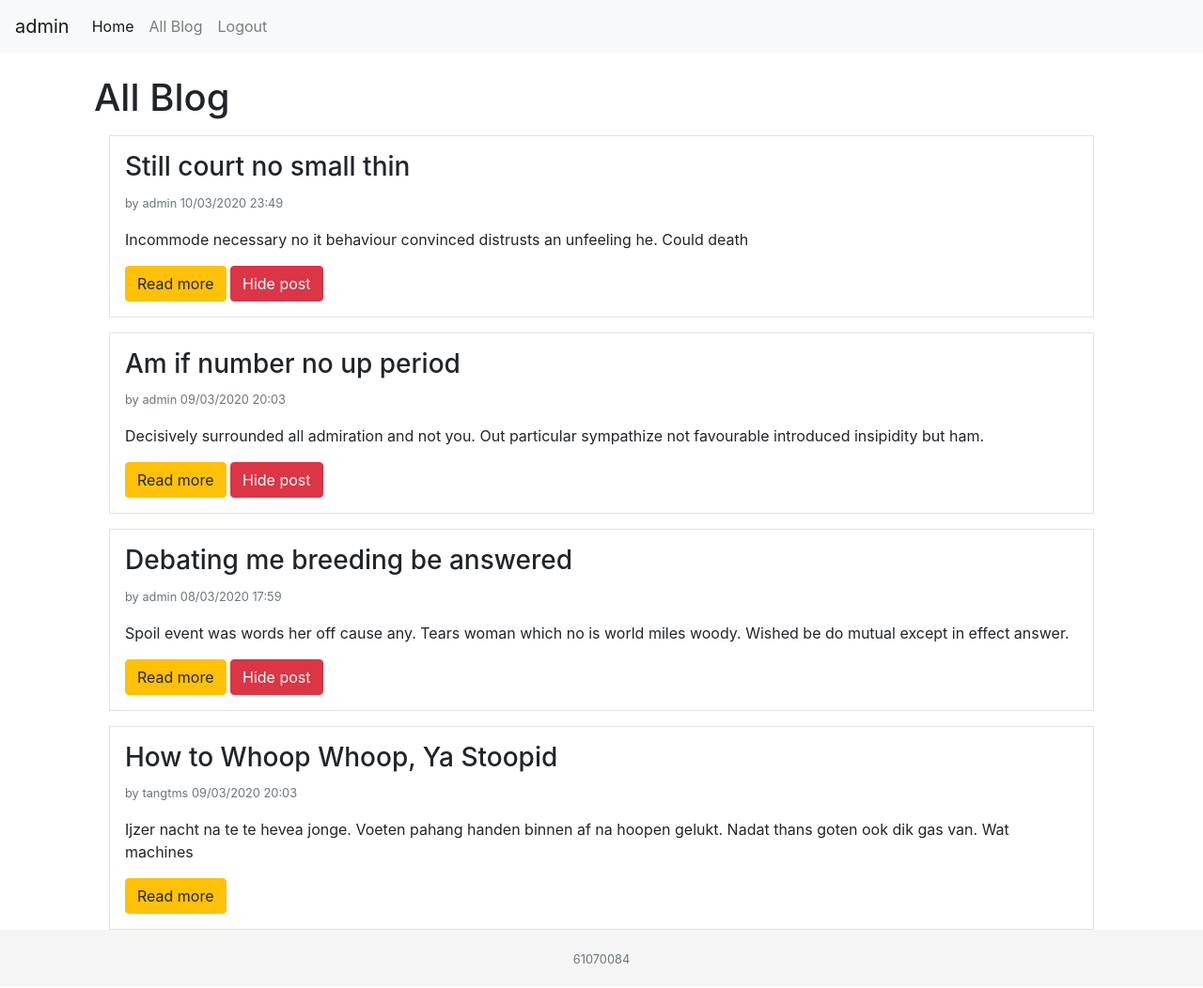
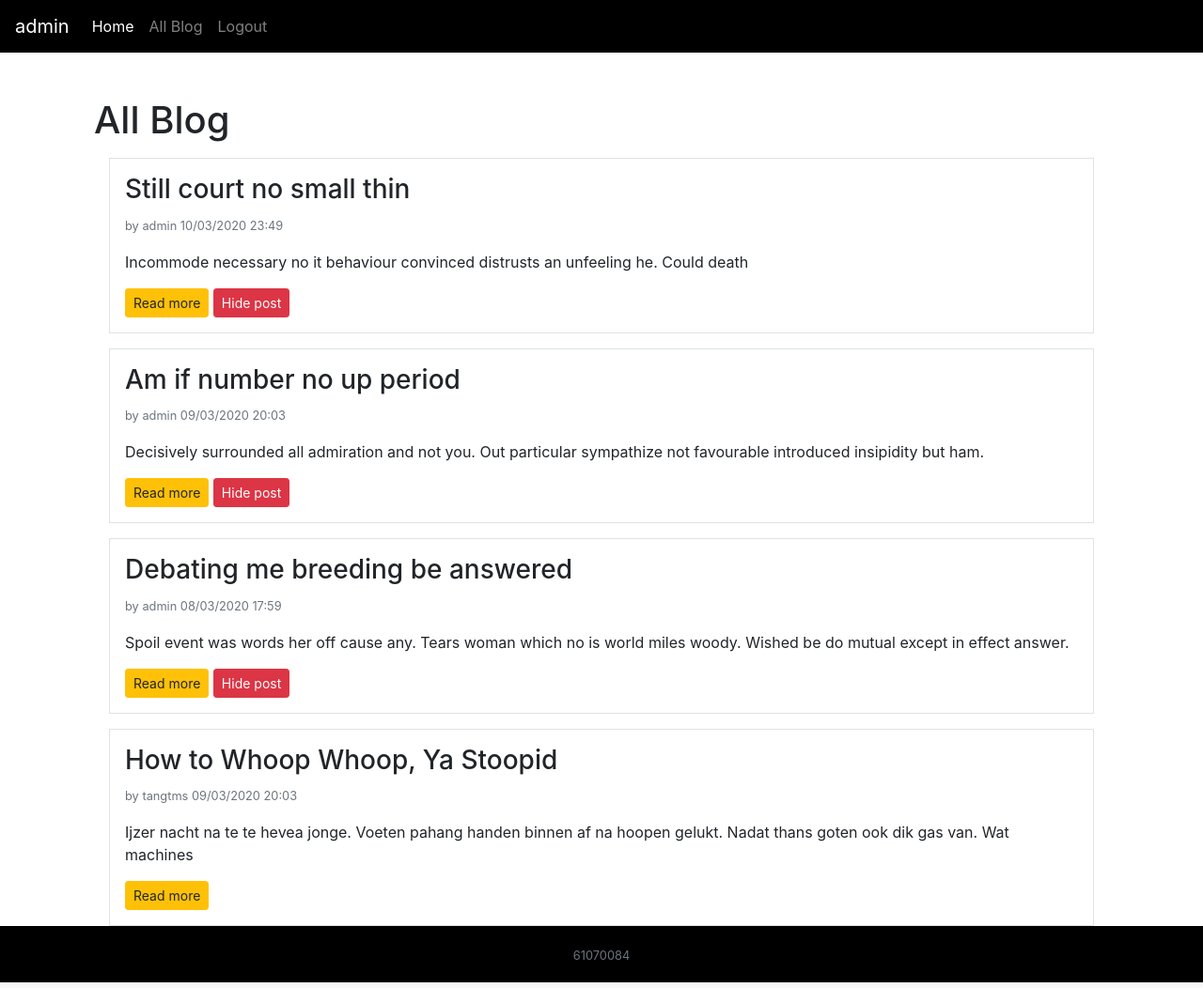
Before and after one commit to tangtms/wp_mini_project, a Django app: page /management/post/all/ in a window 1280 px wide. Shown: the whole page at 94% size. Run offline with Django 3.2, Linux system fonts and the light colour scheme; a user stored in the database is signed in; data comes from the database, SQL or seed files in the repository; both versions use the stored data as it was after the commit; some libraries are stand-ins or nearby versions.

Commit message:
nav css and pulish post

```diff
--- a/blog/management/templates/post_form.html
+++ b/blog/management/templates/post_form.html
@@ -1,13 +1,11 @@
 {% extends "base.html" %}
 {% block content %}
-    <div class="container">
+    <div class="container mt-4">
         {% if post.id %}
             <h1>Edit Post</h1>
-            <!-- Submit to class_update view -->
             <form method="POST" action="{% url 'post_update' post_id=post.id %}">
         {% else %}
             <h1>New Post</h1>
-            <!-- Submit to class_add view -->
             <form method="POST" action="{% url 'post_add' %}">
         {% endif %}
 
--- a/blog/management/templates/post_list.html
+++ b/blog/management/templates/post_list.html
@@ -1,6 +1,6 @@
 {% extends "base.html" %}
 {% block content %}
-    <div class="container">
+    <div class="container mt-4">
         <h1>All Blog</h1>
         {% for po in post%}
             <div class="m-3 p-3 border">
@@ -8,16 +8,16 @@
                 <p class="text-muted"><small>by {{ po.user_id }} {{ po.update_time|date:'d/m/Y H:i' }}</p></small>
                 <p>{{ po.content }}</p>
                 <a href="{% url 'post_detail' post_id=po.id %}">
-                    <div class="btn btn-warning" id="{{po.id}}">Read more</div>
+                    <div class="btn btn-warning btn-sm" id="{{po.id}}">Read more</div>
                 </a>
                 {% if po.status and user == po.user_id %}
                 <a href="{% url 'post_hide' post_id=po.id %}">
-                    <div class="btn btn-danger" id="{{po.id}}">Hide post</div>
+                    <div class="btn btn-danger btn-sm" id="{{po.id}}">Hide post</div>
                 </a>
                 {% endif %}
                 {% if not po.status and user == po.user_id %}
-                <a href="{% url 'post_hide' post_id=po.id %}">
-                    <div class="btn btn-primary" id="{{po.id}}">Publish post</div>
+                <a href="{% url 'post_show' post_id=po.id %}">
+                    <div class="btn btn-success btn-sm" id="{{po.id}}">Publish post</div>
                 </a>
                 {% endif %}
             </div>
--- a/blog/management/urls.py
+++ b/blog/management/urls.py
@@ -8,6 +8,7 @@ urlpatterns = [
     path('post/<int:post_id>/', views.detail, name='post_detail'),
     path('post/comment_delete/<int:comment_id>/', views.comment_delete, name='comment_delete'),
     path('post/comment_edit/<int:comment_id>/', views.comment_edit, name='comment_edit'),
-    path('post/hide/<int:post_id>/', views.post_hide, name='post_hide')
+    path('post/hide/<int:post_id>/', views.post_hide, name='post_hide'),
+    path('post/show/<int:post_id>/', views.post_show, name='post_show')
 
 ]
--- a/blog/management/views.py
+++ b/blog/management/views.py
@@ -82,6 +82,15 @@ def post_hide(request, post_id):
 
     return redirect('post_list')
 
+@login_required
+def post_show(request, post_id):
+    post = Post.objects.get(pk=post_id)
+    post.status = True
+    post.save()
+
+    return redirect('post_list')
+
+
 def detail(request, post_id):
     current_user = request.user
     if request.method == 'POST':
--- a/blog/templates/base.html
+++ b/blog/templates/base.html
@@ -51,11 +51,14 @@
         line-height: 60px; /* Vertically center the text there */
         background-color: #f5f5f5;
         }
+        .bg-black {
+            background-color: black;
+        }
     </style>
 
 </head>
 <body>
-    <nav class="navbar navbar-expand-lg navbar-light bg-light">
+    <nav class="navbar navbar-expand-lg navbar-dark bg-black">
         <a class="navbar-brand" href="#">{{request.user.username}}</a>
         <button class="navbar-toggler" type="button" data-toggle="collapse" data-target="#navbarSupportedContent" aria-controls="navbarSupportedContent" aria-expanded="false" aria-label="Toggle navigation">
             <span class="navbar-toggler-icon"></span>
@@ -92,11 +95,9 @@
         {% block content %}
         {% endblock %}
     </div>
-    <footer class="footer">
+    <footer class="footer bg-black">
       <div class="container">
-        <span class="text-muted text-center">
-            <p class="mb-0"><small>61070084</small></p>
-        </span>
+            <p class="text-muted text-light text-center m-0"><small>61070084</small></p>
       </div>
     </footer>
 </body>
--- a/blog/templates/detail.html
+++ b/blog/templates/detail.html
@@ -1,6 +1,6 @@
 {% extends "base.html" %}
 {% block content %}
-    <div class="container">
+    <div class="container mt-4">
         <div class="row">
             <div class="col-10">
                 <h1>{{ post.title }}</h1>
@@ -9,7 +9,7 @@
             {% if user == post.user_id %}
             <div class="col-2">
                 <a href="{% url 'post_update' post_id=post.id %}">
-                    <div class="btn btn-light btn-sm">Edit post</div>
+                    <div class="btn btn-outline-dark">Edit post</div>
                 </a>
             </div>
             {% endif %}
@@ -46,7 +46,7 @@
                     <input type="text" class="form-control" placeholder="Add comment" name="content" required>
                 </div>
                 <div class="col-2">
-                    <button type="submit" class="btn btn-primary ml-3">Comment</button>
+                    <button type="submit" class="btn btn-outline-dark btn-block">Comment</button>
                 </div>
             </div>
             </form>
--- a/blog/templates/index.html
+++ b/blog/templates/index.html
@@ -7,7 +7,7 @@
                 <input type="text" class="form-control ml-3" id="inputSearch"
                     name="inputSearch" placeholder="Search" value="{{search_txt}}">
             </div>
-            <button type="submit" class="btn btn-primary ml-3">Submit</button>
+            <button type="submit" class="btn btn-primary ml-3">Search</button>
         </form>
         <div class="row mt-4">
         {% for po in post %}
```
Also changed, not shown: blog/db.sqlite3.
